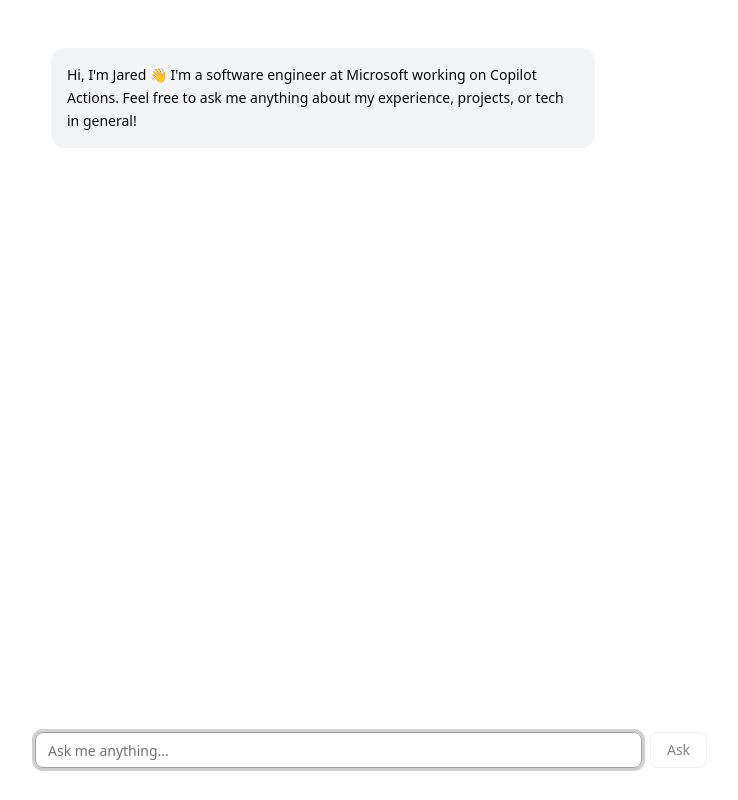
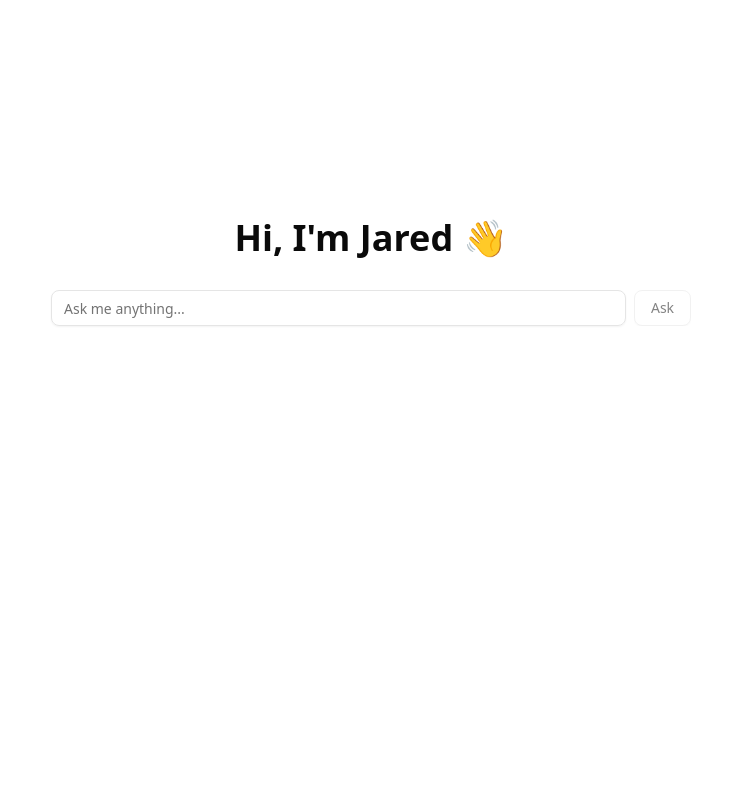
Before and after one commit to jlgrimes/jared.gr, a Next.js app: page / in a window 1280 px wide. Shown: the whole page, without its empty margins (269-1007 px from the left). Built offline with nearby package versions, Linux system fonts and the light colour scheme.

Commit message:
made it a hero page

```diff
--- /dev/null
+++ b/app/components/chat/components/Hero.tsx
@@ -0,0 +1,94 @@
+import { motion } from "framer-motion";
+import { Input } from "@/components/ui/input";
+import { Button } from "@/components/ui/button";
+
+interface HeroProps {
+  input: string;
+  setInput: (value: string) => void;
+  isInputFocused: boolean;
+  setIsInputFocused: (value: boolean) => void;
+  onSubmit: (e: React.FormEvent) => void;
+  inputRef: React.RefObject<HTMLInputElement | null>;
+}
+
+export const Hero = ({
+  input,
+  setInput,
+  isInputFocused,
+  setIsInputFocused,
+  onSubmit,
+  inputRef,
+}: HeroProps) => {
+  return (
+    <motion.div
+      initial={{ opacity: 0, y: 20 }}
+      animate={{ opacity: 1, y: 0 }}
+      exit={{ opacity: 0, y: -20 }}
+      className="flex flex-col items-center justify-center min-h-[60vh] gap-8 px-4"
+    >
+      <motion.h1
+        initial={{ opacity: 0, y: 20 }}
+        animate={{ opacity: 1, y: 0 }}
+        transition={{ delay: 0.2 }}
+        className="text-4xl font-bold text-center"
+      >
+        Hi, I'm Jared 👋
+      </motion.h1>
+      <motion.div
+        initial={{ opacity: 0, y: 20 }}
+        animate={{ opacity: 1, y: 0 }}
+        transition={{ delay: 0.4 }}
+        className="w-full max-w-2xl"
+      >
+        <form onSubmit={onSubmit} className="flex gap-2">
+          <motion.div
+            animate={{
+              width: isInputFocused ? "calc(100% - 4rem)" : "100%",
+            }}
+            transition={{ duration: 0.2, ease: "easeInOut" }}
+            className="relative"
+          >
+            <Input
+              ref={inputRef}
+              type="text"
+              value={input}
+              onChange={(e) => setInput(e.target.value)}
+              onFocus={() => setIsInputFocused(true)}
+              onBlur={() => {
+                if (input === "") {
+                  setIsInputFocused(false);
+                }
+              }}
+              placeholder="Ask me anything..."
+              className="w-full"
+            />
+          </motion.div>
+          <motion.div
+            initial={{ opacity: 0, width: 0 }}
+            animate={{
+              opacity: isInputFocused ? 1 : 0,
+              width: isInputFocused ? "auto" : 0,
+            }}
+            transition={{
+              type: isInputFocused ? "spring" : "tween",
+              stiffness: 400,
+              damping: 15,
+              mass: 0.6,
+              duration: 0.15,
+            }}
+            className="overflow-hidden"
+          >
+            <Button
+              type="submit"
+              disabled={!input.trim()}
+              variant="outline"
+              className="cursor-pointer whitespace-nowrap"
+            >
+              Ask
+            </Button>
+          </motion.div>
+        </form>
+      </motion.div>
+    </motion.div>
+  );
+};
--- a/app/components/chat/hooks/useChat.ts
+++ b/app/components/chat/hooks/useChat.ts
@@ -1,13 +1,8 @@
 import { useState } from "react";
 import { Message } from "../types";
 
-const INITIAL_MESSAGE: Message = {
-  role: "assistant",
-  content: `Hi, I'm Jared 👋 I'm a software engineer at Microsoft working on Copilot Actions. Feel free to ask me anything about my experience, projects, or tech in general!`,
-};
-
 export const useChat = () => {
-  const [messages, setMessages] = useState<Message[]>([INITIAL_MESSAGE]);
+  const [messages, setMessages] = useState<Message[]>([]);
 
   const fetchChatResponse = async (message: string, messages: Message[]) => {
     try {
--- a/app/components/chat/index.tsx
+++ b/app/components/chat/index.tsx
@@ -2,8 +2,11 @@
 
 import { useState, useRef, useEffect } from "react";
 import { ChatMessages } from "./components/ChatMessages";
-import { ChatInput } from "./components/ChatInput";
+import { Hero } from "./components/Hero";
 import { useChat } from "./hooks/useChat";
+import { motion } from "framer-motion";
+import { Input } from "@/components/ui/input";
+import { Button } from "@/components/ui/button";
 
 interface ChatProps {
   className?: string;
@@ -12,6 +15,7 @@
 export default function Chat({ className = "" }: ChatProps) {
   const [input, setInput] = useState("");
   const [isInputFocused, setIsInputFocused] = useState(true);
+  const [isChatStarted, setIsChatStarted] = useState(false);
   const inputRef = useRef<HTMLInputElement>(null);
   const chatContainerRef = useRef<HTMLDivElement>(null);
   const { messages, sendMessage } = useChat();
@@ -39,15 +43,18 @@
     e.preventDefault();
     if (!input.trim()) return;
 
+    if (!isChatStarted) {
+      setIsChatStarted(true);
+    }
+
     await sendMessage(input.trim());
     setInput("");
   };
 
   return (
     <div className={`flex-1 flex flex-col min-h-0 ${className}`}>
-      <ChatMessages messages={messages} containerRef={chatContainerRef} />
-
-      <ChatInput
+      {!isChatStarted ? (
+        <Hero
           input={input}
           setInput={setInput}
           isInputFocused={isInputFocused}
@@ -55,6 +62,62 @@
           onSubmit={handleSubmit}
           inputRef={inputRef}
         />
+      ) : (
+        <ChatMessages messages={messages} containerRef={chatContainerRef} />
+      )}
+
+      {isChatStarted && (
+        <div className="p-4 border-t">
+          <form onSubmit={handleSubmit} className="flex gap-2">
+            <motion.div
+              animate={{
+                width: isInputFocused ? "calc(100% - 4rem)" : "100%",
+              }}
+              transition={{ duration: 0.2, ease: "easeInOut" }}
+              className="relative"
+            >
+              <Input
+                ref={inputRef}
+                type="text"
+                value={input}
+                onChange={(e) => setInput(e.target.value)}
+                onFocus={() => setIsInputFocused(true)}
+                onBlur={() => {
+                  if (input === "") {
+                    setIsInputFocused(false);
+                  }
+                }}
+                placeholder="Ask me anything..."
+                className="w-full"
+              />
+            </motion.div>
+            <motion.div
+              initial={{ opacity: 0, width: 0 }}
+              animate={{
+                opacity: isInputFocused ? 1 : 0,
+                width: isInputFocused ? "auto" : 0,
+              }}
+              transition={{
+                type: isInputFocused ? "spring" : "tween",
+                stiffness: 400,
+                damping: 15,
+                mass: 0.6,
+                duration: 0.15,
+              }}
+              className="overflow-hidden"
+            >
+              <Button
+                type="submit"
+                disabled={!input.trim()}
+                variant="outline"
+                className="cursor-pointer whitespace-nowrap"
+              >
+                Ask
+              </Button>
+            </motion.div>
+          </form>
+        </div>
+      )}
     </div>
   );
 }
```
Lines whose indentation alone changed are shown as unchanged.
